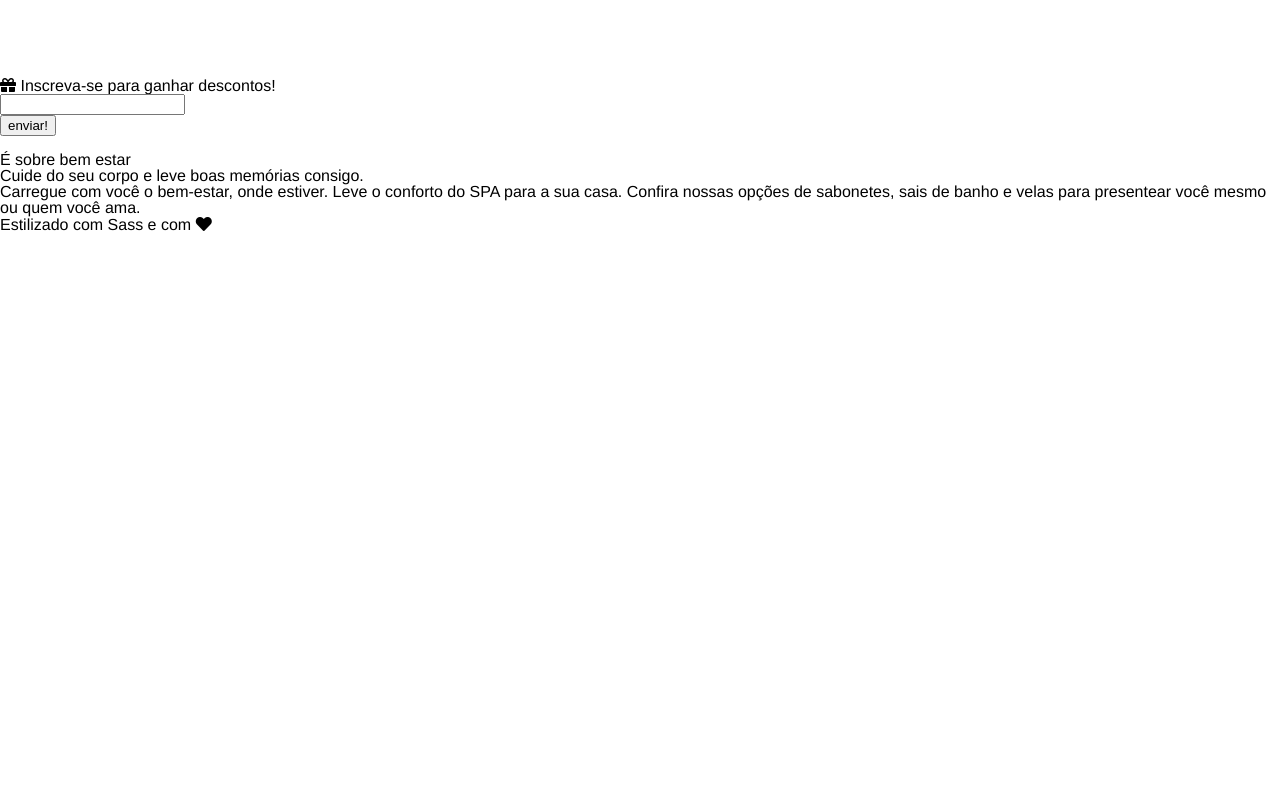
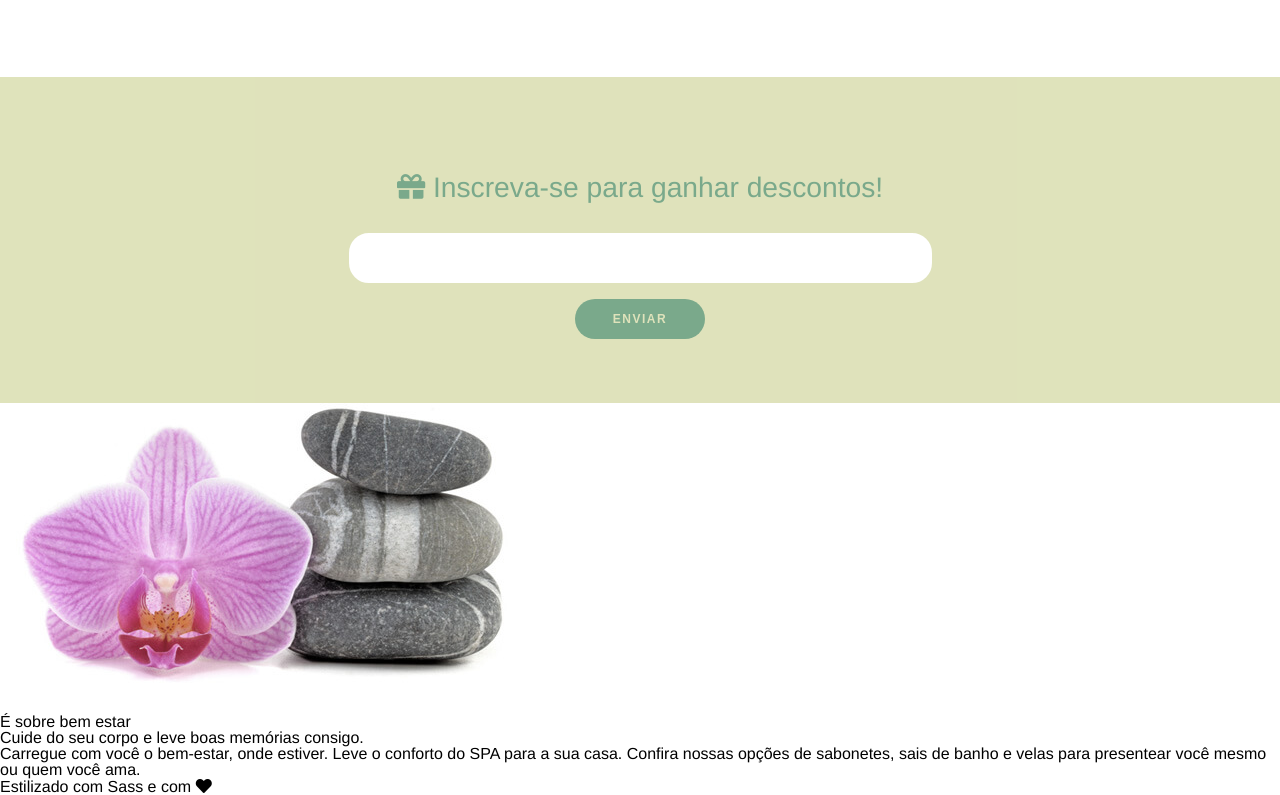
Before and after one commit to darianeabich/sass, a plain HTML site: page index.html in a window 1280 px wide. Shown: the part 1084-1879 px from the top of the page. Before the commit the page ends 1317 px from the top, so only its background shows below. Drawn offline with nearby package versions, Linux system fonts and the light colour scheme.

Commit message:
Estilização da section de cupom

```diff
--- a/index.html
+++ b/index.html
@@ -70,22 +70,22 @@
                 </div>
             </div>
         </section>
-        <section>
-            <div>
+        <section id="cupom">
+            <div class="texto">
                 <h2><i class="fas fa-gift"></i> Inscreva-se para ganhar descontos!</h2>
             </div>
-            <div>
+            <div class="inscricao">
                 <form action="">
-                    <div>
+                    <div class="input">
                         <input type="email">
                     </div>
-                    <button>enviar!</button>
+                    <button>enviar</button>
                 </form>
             </div>
         </section>
         <section>
             <div>
-                <img src="imagens/pedra-e-flor.jpeg" alt="">
+                <img src="images/pedra-e-flor.jpeg" alt="">
             </div>
             <div>
                 <h3>É sobre bem estar</h3>
--- /dev/null
+++ b/styles/components/_cupom.scss
@@ -0,0 +1,54 @@
+@import '../abstract/variables';
+
+#cupom {
+    background-color: $cor-terciaria;
+    padding: 4rem;
+    text-align: center;
+    opacity: 0.7;
+    .texto {
+        color: $cor-primaria;
+        h2 {
+            margin: 2rem;
+            font-size: $tamanho-texto/1.7;
+        }
+    }
+    .input {
+        margin: 0 auto;
+        width: 575px;
+        border-radius: 20px;
+        border: 4px solid white;
+        background: white;
+        input {
+            border-radius: 20px;
+            height: 40px;
+            border: none;
+            width: 540px;
+            outline: none;
+            text-align: center;
+            font-size: 26px;
+        }
+        &:hover, &:focus-within {
+            box-shadow: 1px 1px 8px 1px $cor-primaria;
+            outline: none;
+        }
+    }
+    button {
+        text-transform: uppercase;
+        margin-top: 1rem;
+        outline: none;
+        height: 40px;
+        width: 130px;
+        background-color: $cor-primaria;
+        color: $cor-terciaria;
+        letter-spacing: 1.5px;
+        font-size: 12px;
+        font-weight: bold;
+        cursor: pointer;
+        border: 2px $cor-primaria;
+        border-radius: 40px;
+        &:hover {
+            color: $cor-primaria;
+            background-color: $cor-secundaria;
+        }
+    }
+}
--- a/styles/style.scss
+++ b/styles/style.scss
@@ -2,3 +2,4 @@
 @import './components/navbar';
 @import './components/banner';
 @import './components/servicos';
+@import './components/cupom';
```
Also changed, not shown: styles/style.css, 1 other file.
